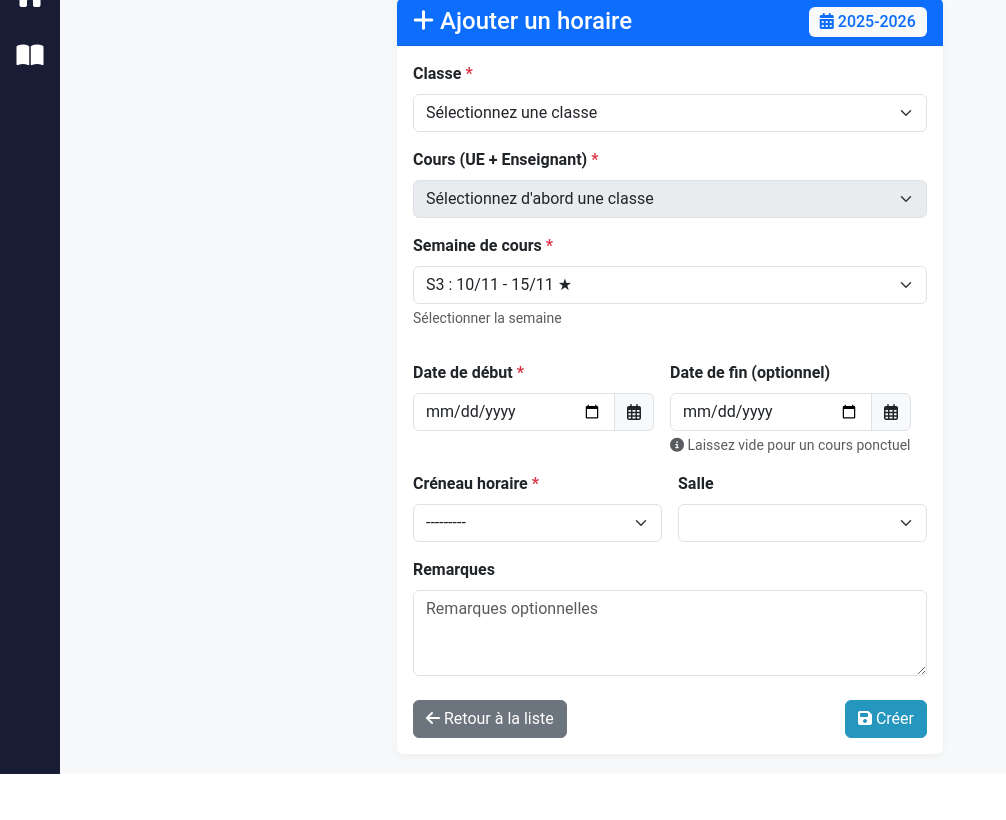
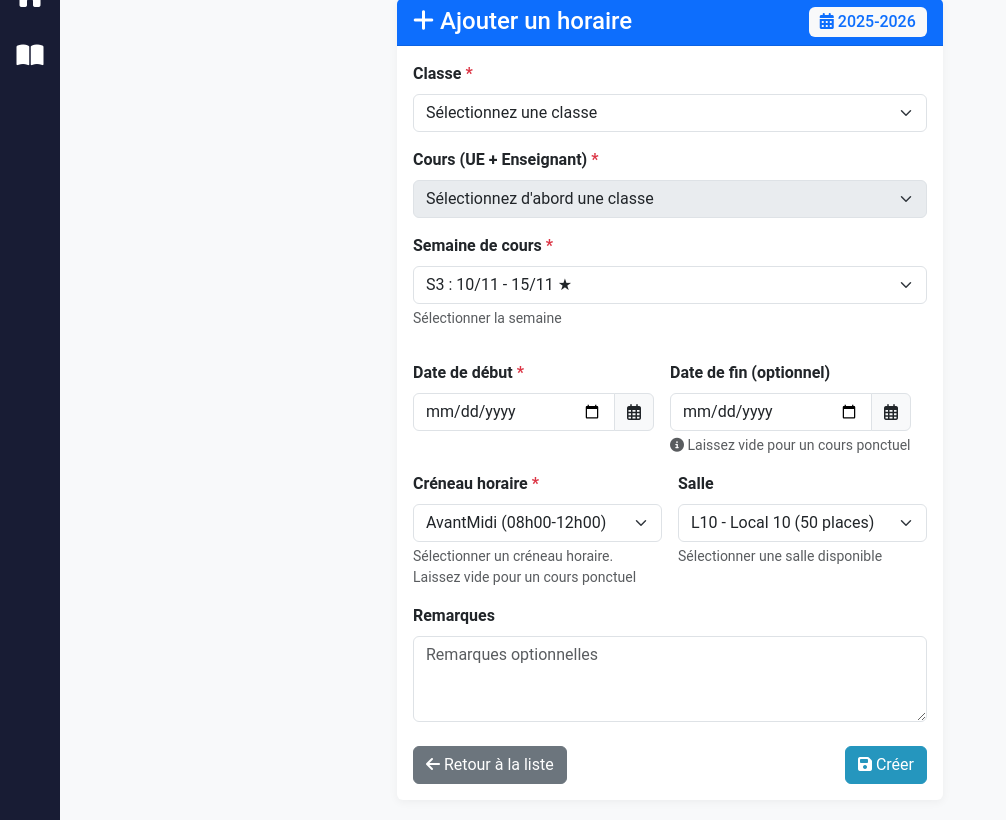
Before and after one commit to FBNTech/chargehoraire, a Django app: page /attribution/schedule/entry/create/ in a window 1280 px wide. Shown: the part 97-917 px from the top of the page, without its empty margins (0-1006 px from the left). Before the commit the page ends 871 px from the top, so only its background shows below. Run offline with Django 5.2, Linux system fonts and the light colour scheme; data comes from the database, SQL or seed files in the repository; both versions use the stored data as it was after the commit; lists and menus that the app fills with data are empty; some libraries are stand-ins or nearby versions.

Commit message:
Fix: Affichage des créneaux et salles dans schedule entry form

```diff
--- a/attribution/forms.py
+++ b/attribution/forms.py
@@ -78,44 +78,6 @@ class ScheduleEntryForm(forms.ModelForm):
         label='Salle',
         help_text='Sélectionner une salle disponible'
     )
-
-    def __init__(self, *args, **kwargs):
-        super().__init__(*args, **kwargs)
-
-        # Récupérer les données pour les listes déroulantes
-        from reglage.models import SemaineCours, Creneau, Salle
-
-        # Champ pour la sélection de la semaine
-        self.fields['semaine_select'] = forms.ModelChoiceField(
-            queryset=SemaineCours.objects.all().order_by('-date_debut'),
-            label='Semaine de cours',
-            widget=forms.Select(attrs={
-                'class': 'form-select',
-                'id': 'id_semaine_select'
-            }),
-            required=False
-        )
-
-        # Configuration du champ date_fin
-        self.fields['date_fin'].widget.attrs.update({
-            'class': 'form-control',
-            'type': 'date',
-            'placeholder': 'Date de fin (optionnel)'
-        })
-
-        # Configuration du champ date_cours (caché)
-        self.fields['date_cours'].widget = forms.HiddenInput()
-
-        # Configuration du champ année académique
-        self.fields['annee_academique'].widget = forms.HiddenInput()
-
-        # Configuration du champ remarques
-        self.fields['remarques'].widget.attrs.update({
-            'class': 'form-control',
-            'rows': 3,
-            'placeholder': 'Remarques optionnelles',
-            'maxlength': '500'
-        })
 
     class Meta:
         model = ScheduleEntry
@@ -226,6 +188,28 @@ class ScheduleEntryForm(forms.ModelForm):
             else:
                 self.fields['salle_select'].empty_label = f"{premiere_salle.code} - {premiere_salle.designation}"
 
+        # Configuration des champs cachés (les _select sont utilisés pour l'affichage)
+        self.fields['annee_academique'].widget = forms.HiddenInput()
+        self.fields['semaine_debut'].widget = forms.HiddenInput()
+        self.fields['date_cours'].widget = forms.HiddenInput()
+        self.fields['salle'].widget = forms.HiddenInput()
+        self.fields['creneau'].widget = forms.HiddenInput()
+
+        # Configuration du champ remarques
+        self.fields['remarques'].widget.attrs.update({
+            'class': 'form-control',
+            'rows': 3,
+            'placeholder': 'Remarques optionnelles',
+            'maxlength': '500'
+        })
+
+        # Configuration du champ date_fin
+        self.fields['date_fin'].widget.attrs.update({
+            'class': 'form-control',
+            'type': 'date',
+            'placeholder': 'Date de fin (optionnel)'
+        })
+
     def clean(self):
         cleaned_data = super().clean()
 
--- a/attribution/templates/attribution/schedule_entry_form.html
+++ b/attribution/templates/attribution/schedule_entry_form.html
@@ -196,38 +196,40 @@
 
                             <!-- Sélecteur de créneau -->
                             <div class="col-md-6">
-                                <label for="{{ form.creneau.id_for_label }}" class="form-label fw-bold">
+                                <label for="{{ form.creneau_select.id_for_label }}" class="form-label fw-bold">
                                     Créneau horaire <span class="text-danger">*</span>
                                 </label>
-                                {{ form.creneau }}
-                                {% if form.creneau.help_text %}
-                                <div class="form-text">{{ form.creneau.help_text }}</div>
+                                {{ form.creneau_select }}
+                                {% if form.creneau_select.help_text %}
+                                <div class="form-text">{{ form.creneau_select.help_text }}</div>
                                 {% endif %}
-                                {% if form.creneau.errors %}
+                                {% if form.creneau_select.errors %}
                                 <div class="invalid-feedback d-block">
-                                    {{ form.creneau.errors.0 }}
+                                    {{ form.creneau_select.errors.0 }}
                                 </div>
                                 {% endif %}
                             </div>
 
                             <!-- Sélecteur de salle -->
                             <div class="col-md-6">
-                                <label for="{{ form.salle.id_for_label }}" class="form-label fw-bold">
+                                <label for="{{ form.salle_select.id_for_label }}" class="form-label fw-bold">
                                     Salle
                                 </label>
-                                {{ form.salle }}
-                                {% if form.salle.help_text %}
-                                <div class="form-text">{{ form.salle.help_text }}</div>
+                                {{ form.salle_select }}
+                                {% if form.salle_select.help_text %}
+                                <div class="form-text">{{ form.salle_select.help_text }}</div>
                                 {% endif %}
-                                {% if form.salle.errors %}
+                                {% if form.salle_select.errors %}
                                 <div class="invalid-feedback d-block">
-                                    {{ form.salle.errors.0 }}
+                                    {{ form.salle_select.errors.0 }}
                                 </div>
                                 {% endif %}
                             </div>
 
-                            <!-- Champ semaine_debut caché (utilisé pour la soumission) -->
+                            <!-- Champs cachés (utilisés pour la soumission) -->
                             {{ form.semaine_debut }}
+                            {{ form.creneau }}
+                            {{ form.salle }}
 
                             <!-- Champ remarques -->
                             <div class="col-12">
```
Also changed, not shown: db.sqlite3.
